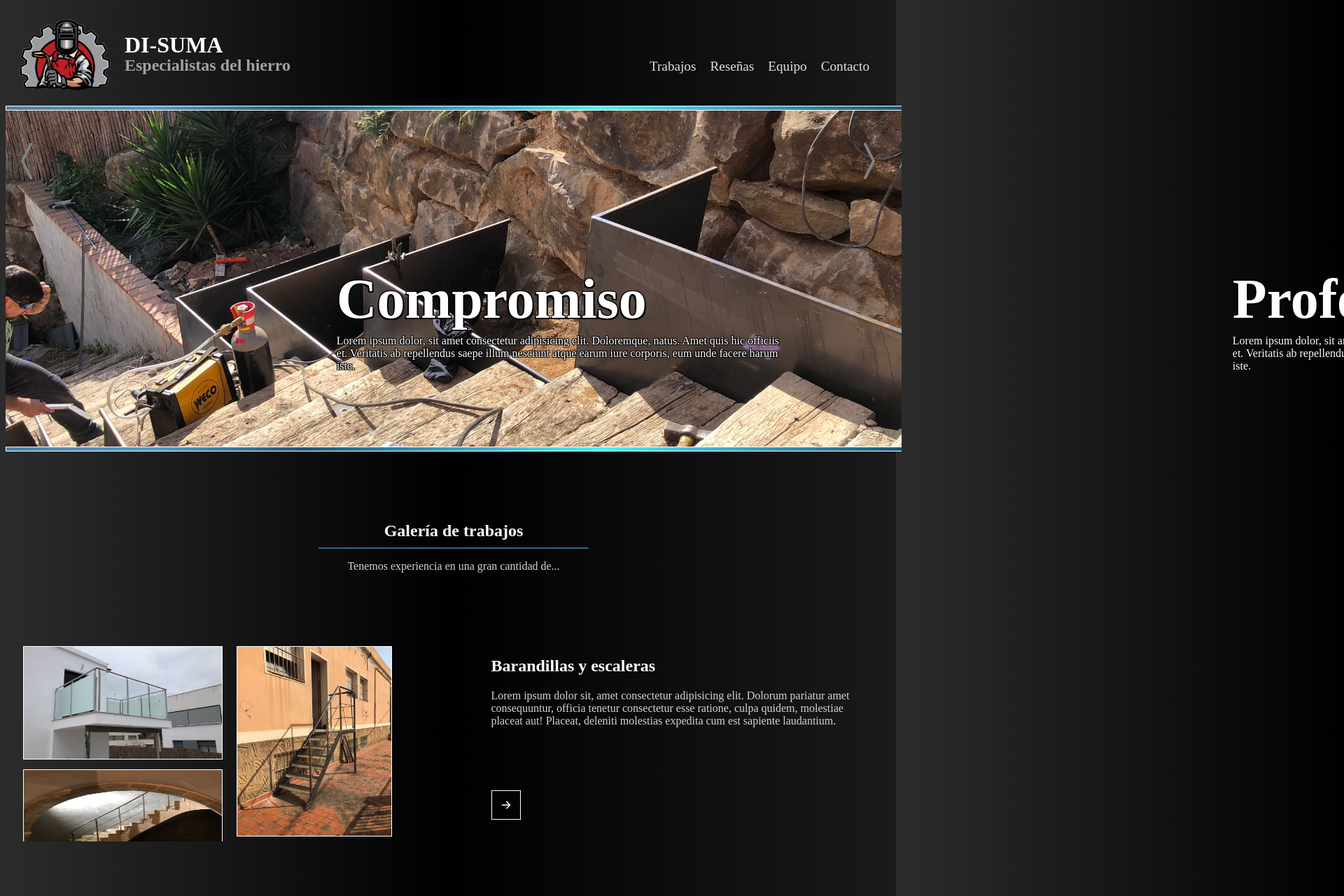
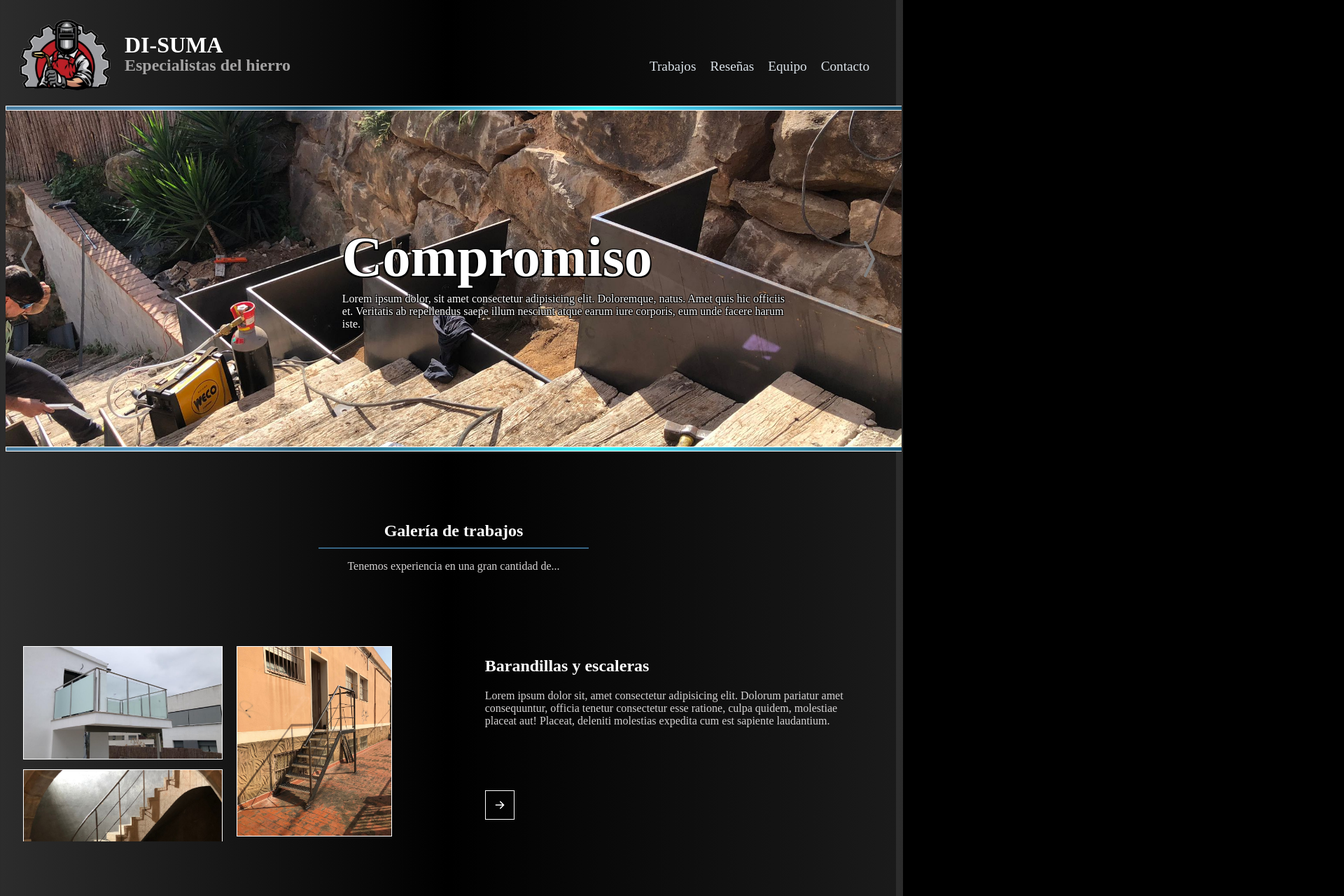
Before and after one commit to DavoSoftwareDeveloper/landing-disuma, a React (Vite) app: page / in a window 1280 px wide. Shown: the top 1280 px of the page at 70% size, 1920 px wide, since content can reach past the window. Built offline with nearby package versions, Linux system fonts and the light colour scheme.

Commit message:
try to fix 1/2

```diff
--- a/src/components/Header.jsx
+++ b/src/components/Header.jsx
@@ -26,6 +26,7 @@ function Header() {
             <img className="image-slide" src={foto5} alt='imgThree' loading='priority'/>
         </div>
         <div id="galery" className='metal'></div>
+        <div className='wall-content'>
         <div style={{transform:`translateX(-${currentSlide * 100}vw)`}} className="content-slide">
           <div className='card'>
             <h1 className='titulo'>Compromiso</h1>
@@ -39,6 +40,7 @@ function Header() {
             <h1 className='titulo'>Dedicación</h1>
             <p className='texto'>Lorem ipsum dolor, sit amet consectetur adipisicing elit. Doloremque, natus. Amet quis hic officiis et. Veritatis ab repellendus saepe illum nesciunt atque earum iure corporis, eum unde facere harum iste.</p>
           </div>
+        </div>
         </div>
         <div className='controls'>
             <div  onClick={prevSlide} className='button-slide'>
--- a/src/components/Nav.jsx
+++ b/src/components/Nav.jsx
@@ -5,7 +5,7 @@ import '../styles/nav.css'
 
 function Nav() {
 
-  const [activeMenu, setActiveMenu] = useState(true)
+  const [activeMenu, setActiveMenu] = useState(undefined)
   const [screenSize, setScreenSize] = useState(undefined)
   const [search, setSearch] = useState(true)
 
--- a/src/styles/galery.css
+++ b/src/styles/galery.css
@@ -17,8 +17,8 @@
   .pre-container{
     position: relative;
     display: flex;
-    width:103vw;
-    overflow-x: scroll;
+    width:100vw;
+    overflow-x: hidden;
 
   }
   .photo-container{
@@ -53,7 +53,7 @@
   }
   .image{
     margin: 5px;
-    object-fit: fill;
+    object-fit: cover;
     max-height: 60vh;
     max-width: 283px;
     min-width: 183px;
--- a/src/styles/header.css
+++ b/src/styles/header.css
@@ -23,7 +23,8 @@
   display: flex;
   justify-content: space-between;
   gap:8px;
-  bottom: 380px;
+  bottom: 240px;
+  z-index: 9000;
   }
   .button-slide{
     position: relative;
@@ -49,13 +50,22 @@
 
   }
   .content-slide {
-    position: absolute;
+    position: relative;
     display: flex;
     width:300vw;
     height: auto;
     transition: transform 0.5s;
-    top:200px;
-    left:-300px;
+    right: 300px;
+  }
+
+  .wall-content{
+    position: absolute;
+    width: 100vw;
+    height: 60vh;
+    overflow-x: hidden;
+    z-index: 8001;
+    top:140px;
+
   }
   .titulo{
     font-size: 80px;
```
